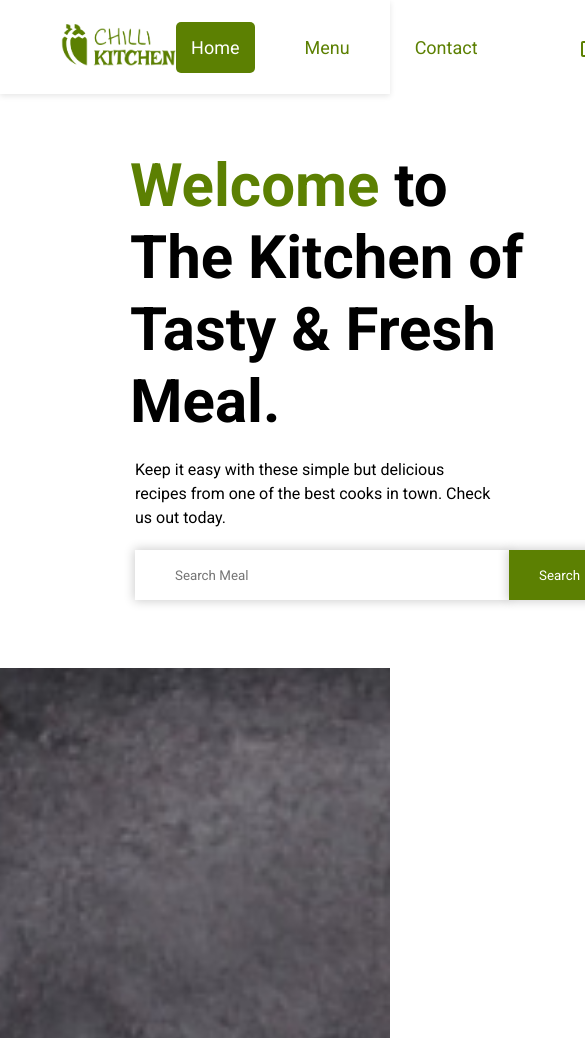
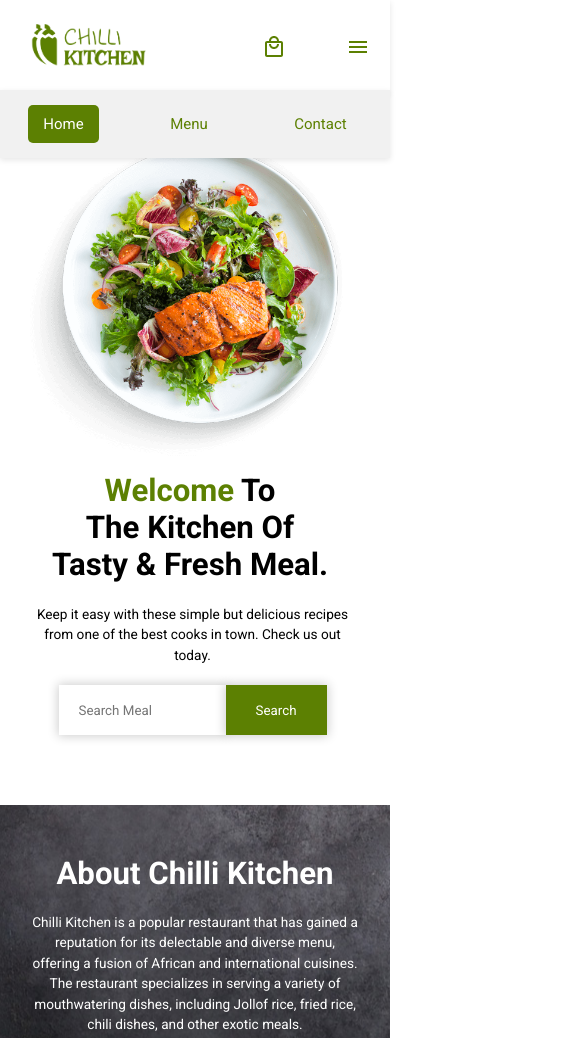
Before and after one commit to aceygram/Project-Restaurant-Page, a website built with webpack: page dist/index.html in a window 390 px wide. Shown: the top 1038 px of the page, 585 px wide, since content can reach past the window. Built offline with nearby package versions, Linux system fonts and the light colour scheme.

Commit message:
made some styling changes for the web app

```diff
--- a/src/index.js
+++ b/src/index.js
@@ -35,6 +35,11 @@ const head = (() => {
     tabButtonContainer.className = 'tab';
     header.appendChild(tabButtonContainer);
 
+    // Create tab button container dynamically
+    var menuList = document.createElement('li');
+    menuList.className = 'hamburger-menu';
+    tabButtonContainer.appendChild(menuList);
+
     // Create tab buttons dynamically
     var tabButtons = [
         { id: 'tab1', label: 'Home' },
@@ -43,11 +48,11 @@ const head = (() => {
     ];
 
     tabButtons.forEach(function(tab) {
-        var tabButton = document.createElement('li');
+        var tabButton = document.createElement('div');
         tabButton.className = 'menu-list';
         tabButton.setAttribute('data-tab', tab.id);
         tabButton.textContent = tab.label;
-        tabButtonContainer.appendChild(tabButton);
+        menuList.appendChild(tabButton);
     });
 
     // Create tab contents dynamically
@@ -81,6 +86,17 @@ const head = (() => {
     cart.appendChild(path)
     tabButtonContainer.appendChild(cart);
 
+    const hamburger = document.createElementNS("http://www.w3.org/2000/svg", "svg");
+    hamburger.setAttribute("id", "hamburger");
+    hamburger.setAttribute("width", "24");
+    hamburger.setAttribute("height", "24");
+
+    let path2 = document.createElementNS("http://www.w3.org/2000/svg", "path");
+    path2.setAttribute("d", "M3,6H21V8H3V6M3,11H21V13H3V11M3,16H21V18H3V16Z");
+
+    hamburger.appendChild(path2)
+    tabButtonContainer.appendChild(hamburger);
+
     // nav1.setAttribute('id', 'selected');
     // content.appendChild(home);
 
@@ -104,8 +120,14 @@ const head = (() => {
             // Show the selected tab content and mark the button as active
             document.getElementById(tabName).style.display = 'block';
             this.classList.add('active');
+
+            menuList.classList.toggle('hamburger-show');
         });
     });
 
+    hamburger.addEventListener('click', () => {
+        menuList.classList.toggle('hamburger-show');
+    })
+
     tabLinks[0].click();
 })();
--- a/src/style.css
+++ b/src/style.css
@@ -37,7 +37,7 @@
     display: flex;
     gap: 35px;
     align-items: center;
-    font-size: 18px;
+    font-size: 1.33vw;
     color: #5C8002;
     fill: #5C8002;
 }
@@ -52,11 +52,21 @@
     margin-left: 50px;
 }
 
+#hamburger {
+    display: none;
+}
+
+.hamburger-menu {
+    display: flex;
+    /* flex-direction: ; */
+    gap: 35px;
+}
+
 .hero-section {
     display: grid;
     grid-template-columns: repeat(2, 1fr);
     padding: 0px 100px;
-    margin: 110px 20px 20px 20px;
+    margin: 150px 20px 60px 20px;
 }
 
 .hero-section .hero-caption {
@@ -66,19 +76,21 @@
 }
 
 .hero-section .hero-title {
-    font-size: 60px;
+    font-size: 4.125vw;
     font-weight: 700;
     line-height: 1.2;
 
 }
+
+
 
 .hero-section .hero-title span {
     color: #5C8002;
 }
 
 .hero-para {
-    width: 365px;
-    font-size: 16px;
+    width: 26.977vw;
+    font-size: 1.17vw;
     margin-top: 20px;
     line-height: 1.5;
     padding-left: 5px;
@@ -93,7 +105,6 @@
 }
 
 .hero-section .search input {
-    /* height: 40px; */
     border: none;
     box-shadow: 0 0 10px 1px rgba(0, 0, 0, 0.2);
     padding: 0px 40px;
@@ -116,6 +127,14 @@
     color: #5C8002;
 }
 
+.hero-section img {
+    width: 100%;
+}
+
+.hero-img {
+    padding: 0 50px;
+}
+
 .about-section {
     background-image: url('/src/assets/about-section.jpg');
     background-position: center;
@@ -136,13 +155,13 @@
 }
 
 .about-us h1 {
-    font-size: 60px;
+    font-size: 4.38vw;
     margin: 20px;
 }
 
 .about-us p {
     margin: 0px 100px 20px 100px;
-    font-size: 18px;
+    font-size: 1.4vw;
     line-height: 1.5;
 }
 
@@ -171,12 +190,19 @@
     fill: #5C8002;
 }
 
+.info-section h1 {
+    font-size: 2.4vw;
+}
+
 .info-section p {
     margin: 10px 50px;
+    font-size: 1.2vw;
 }
 
 .contact .search {
     display: flex;
+    font-size: 1.2vw;
+
 }
 
 .contact input {
@@ -359,10 +385,6 @@ iframe{
     border-radius: 5px;
 }
 
-.tabContainer {
-    /* display: none; */
-}
-
 .tabcontent {
     display: none;
 }
@@ -373,14 +395,212 @@ iframe{
 
 @media only screen and (max-width: 1200px){
     /*Tablets [601px -> 1200px]*/
+
     .header {
-        padding: 20px 50px;
+        padding: 20px 50px 20px 50px;
+    }
+
+    .header .tab {
+        gap: 20px;
+    }
+
+    .hamburger-menu {
+        display: flex;
+        gap: 10px;
+    }
+
+    .hero-section {
+        margin: 10px 20px 30px 0px;
+        padding: 0px 50px;
+    }
+
+    .hero-section .hero-caption {
+        margin-top: 60px;
+    }
+
+    .hero-section .hero-title {
+        font-weight: 700;
+        line-height: 1.2;
+    }
+
+    .hero-img {
+        margin-top: 50px;
+        padding: 0 15px;
+    }
+
+    .hero-section .search {
+        height: 40px;
+        margin-top: 20px;
+        width: 35vw;
+        font-size: 1.5vw;
+    }
+
+    .hero-section .search input {
+        padding: 0px 20px;
+    }
+
+    .about-us {
+        margin-right: 25vw;
+    }
+
+    .about-us p {
+        margin: 0px 50px 20px 50px;
+    }
+
+    .about-us img {
+        height: 70px;
+    }
+
+    .contact input {
+        padding: 15px 20px;
+        width: 100%;
     }
 
 }
-@media only screen and (max-width: 600px){
+@media only screen and (max-width: 750px){
 	/*Big smartphones [426px -> 600px]*/
+    .header {
+        padding: 20px 20px;
+    }
+
+    .header .tab {
+        gap: 10px;
+    }
+
+    #hamburger {
+        display: block;
+        cursor: pointer;
+    }
+
+    .hamburger-menu {
+        position: absolute;
+        top: 90px;
+        left: 0;
+        right: 0;
+        background-color: rgb(241, 241, 241);
+        box-shadow: 0 2px 6px rgba(0, 0, 0, 0.1);
+        display: none;
+        /* flex-direction: column; */
+        gap: 0px;
+        justify-content: space-around;
+        /* align-items: center; */
+        /* justify-content: stretch; */
+        font-size: 18px;
+        color: #5C8002;
+        fill: #5C8002;
+        padding: 25px 0;
+    }
+
+    .hamburger-show {
+        display: flex;
+    }
+
+    .hero-section {
+        display: flex;
+        flex-direction: column-reverse;
+        /* margin: 10px 20px 20px 0px; */
+    }
+
+    .hero-caption{
+        display: flex;
+        flex-direction: column;
+        align-items: center;
+    }
+
+    .hero-section .hero-caption {
+        margin-top: 0px;
+        margin-bottom: 40px;
+
+    }
+
+    .hero-section .hero-title {
+        text-align: center;
+        text-transform: capitalize;
+    }
+
+    .hero-section .hero-title div {
+        font-size: 7vw;
+    }
+
+    .hero-para {
+        width: 100%;
+        font-size: 2vw;
+        text-align: center;
+    }
+
+    .hero-section .search {
+        height: 50px;
+        width: 65vw;
+    }
+
+    .hero-section .search {
+        height: 50px;
+        font-size: 2vw;
+    }
+
+    .active {
+        border-radius: 5px;
+    }
+
+    .about-section {
+        background-size: auto;
+    }
+
+    .about-us {
+        margin-right: 0vw;
+    }
+
+    .about-us h1 {
+        font-size: 6.5vw;
+    }
+
+    .about-us p {
+        font-size: 2.5vw;
+        margin: 0px 30px 20px 30px;
+    }
+
 }
-@media only screen and (max-width: 425px){
+@media only screen and (max-width: 450px){
 	/*Small smartphones [325px -> 425px]*/
+    .hero-section {
+        padding: 0px 10px;
+    }
+
+    .hero-section .hero-caption {
+        margin-top: 10px;
+    }
+
+    .hero-section .hero-title div {
+        font-size: 8vw;
+    }
+
+    .hero-para {
+        font-size: 3.5vw;
+    }
+
+    .hero-section .search {
+        height: 50px;
+        width: 70vw;
+    }
+
+    .hero-section .search {
+        font-size: 3.5vw;
+    }
+
+    .hamburger-menu {
+        font-size: 15px;
+        padding: 15px 0;
+    }
+
+    .menu-list {
+        padding: 10px 15px;
+    }
+
+    .about-us h1 {
+        font-size: 8vw;
+    }
+
+    .about-us p {
+        font-size: 3.5vw;
+    }
 }
```
